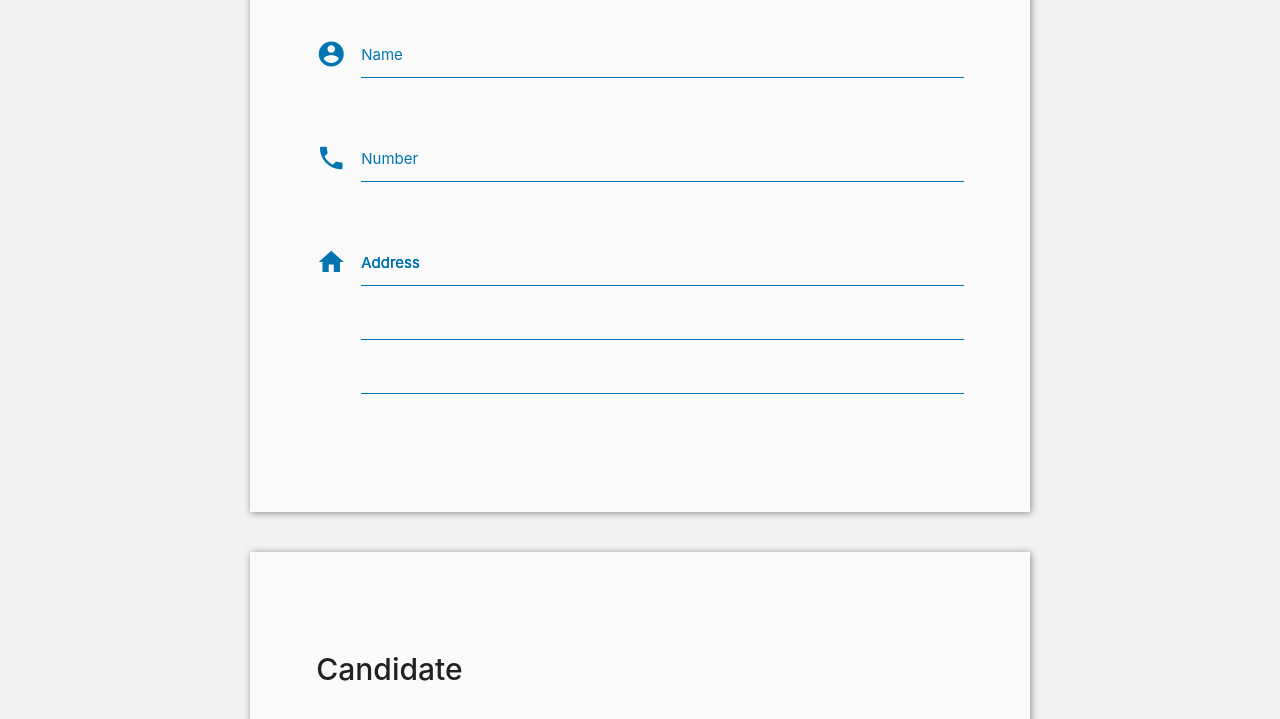
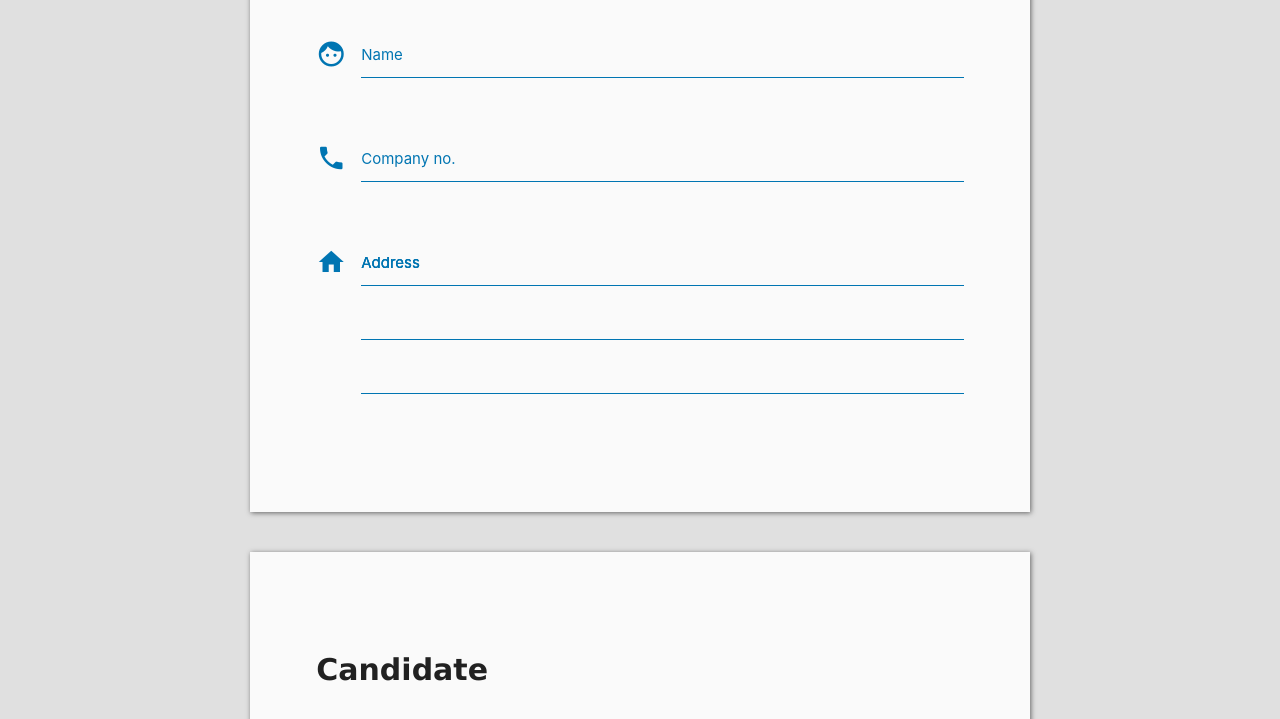
Before and after one commit to worthwhile-charity/hack-day, a website: page public/view.html in a window 1280 px wide. Shown: the part 255-974 px from the top of the page. Drawn offline with nearby package versions, Linux system fonts and the light colour scheme.

Commit message:
Add correct icons

```diff
--- a/public/css/view.css
+++ b/public/css/view.css
@@ -1,13 +1,8 @@
-body {
-
-}
-
 #whole_wrapper {
-  width: 95%;
+  width: 100%;
   margin: 0 auto;
   padding: 1em;
-  background-color: #f2f2f2;
-
+  background-color: #e0e0e0;
 }
 
 .containers {
@@ -17,7 +12,7 @@ body {
   margin: 0 auto;
   margin-top: 40px;
   padding: 55px;
-  box-shadow: 1px 1px 7px #888;
+  box-shadow: 1px 1px 5px #666;
 }
 
 .title {
@@ -25,7 +20,8 @@ body {
   margin-bottom: 10px;
   margin-left: 25px;
   font-size: 30px;
-  font-weight: 500;
+  font-weight: 600;
+  font-family: "Lucida Sans Unicode", "Lucida Grande", sans-serif;
 }
 
 .button {
@@ -51,8 +47,3 @@ label {
   color: #0075b2 !important;
   border-bottom-color: #0075b2 !important;
 }
-
-.line_color {
-  color: #0075b2 !important;
-  border-bottom-color: #0075b2 !important;
-}
--- a/public/view.html
+++ b/public/view.html
@@ -29,7 +29,7 @@
         <div class="row">
           <div class="row">
             <div class="input-field col s12">
-               <i class="material-icons prefix">account_circle</i>
+               <i class="material-icons prefix">face</i>
               <input id="email" type="email" class="validate" id="name_field">
               <label for="email">Name</label>
             </div>
@@ -38,7 +38,7 @@
             <div class="input-field col s12">
               <i class="material-icons prefix">phone</i>
               <input id="email" type="email" class="validate" id="number_field">
-              <label for="email">Number</label>
+              <label for="email">Company no.</label>
             </div>
           </div>
           <div class="row">
@@ -93,7 +93,7 @@
         <div class="row">
           <div class="row">
             <div class="input-field col s12">
-              <i class="material-icons prefix">&#xE869;</i>
+              <i class="material-icons prefix">work</i>
               <input id="email" type="email" class="validate" id="title_input">
               <label for="email">Title</label>
             </div>
```
